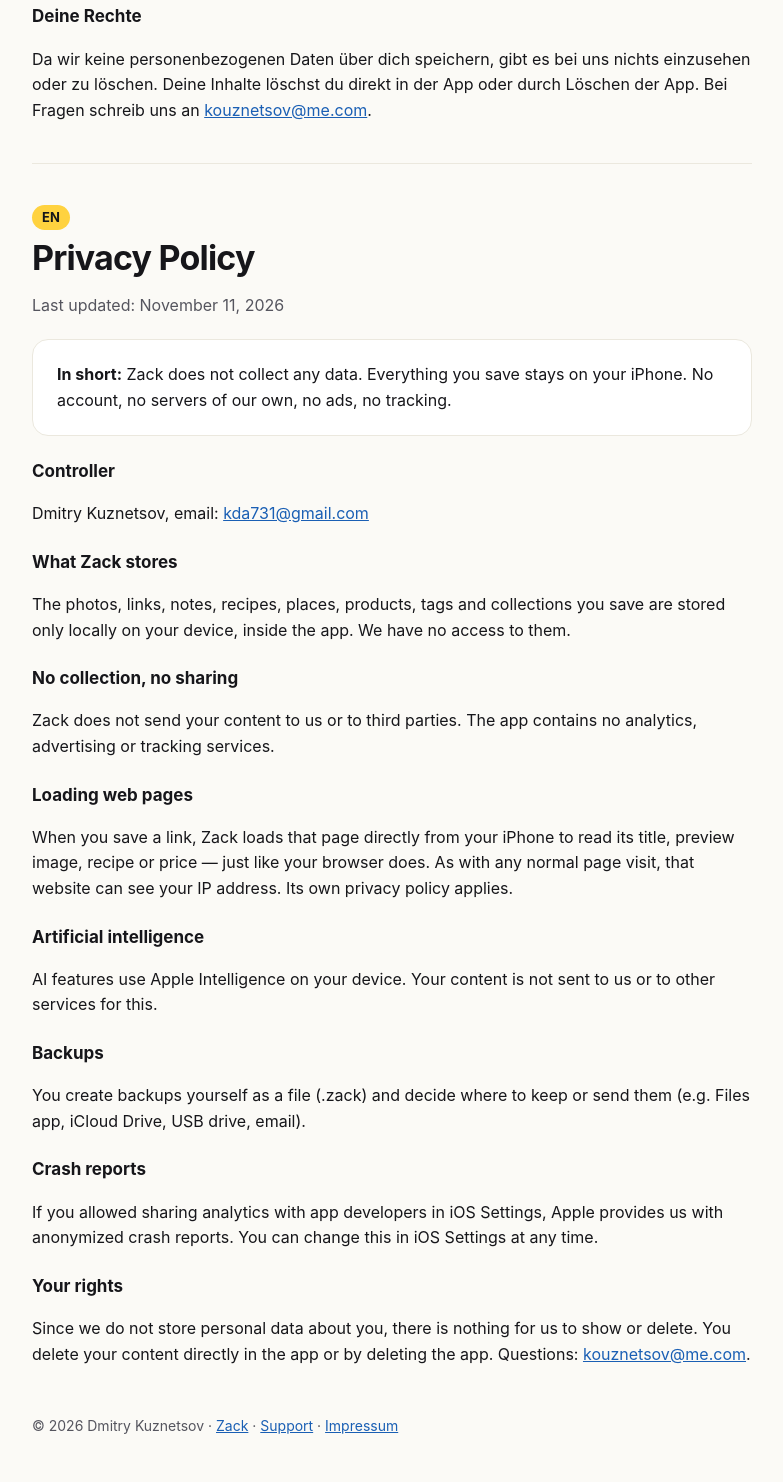
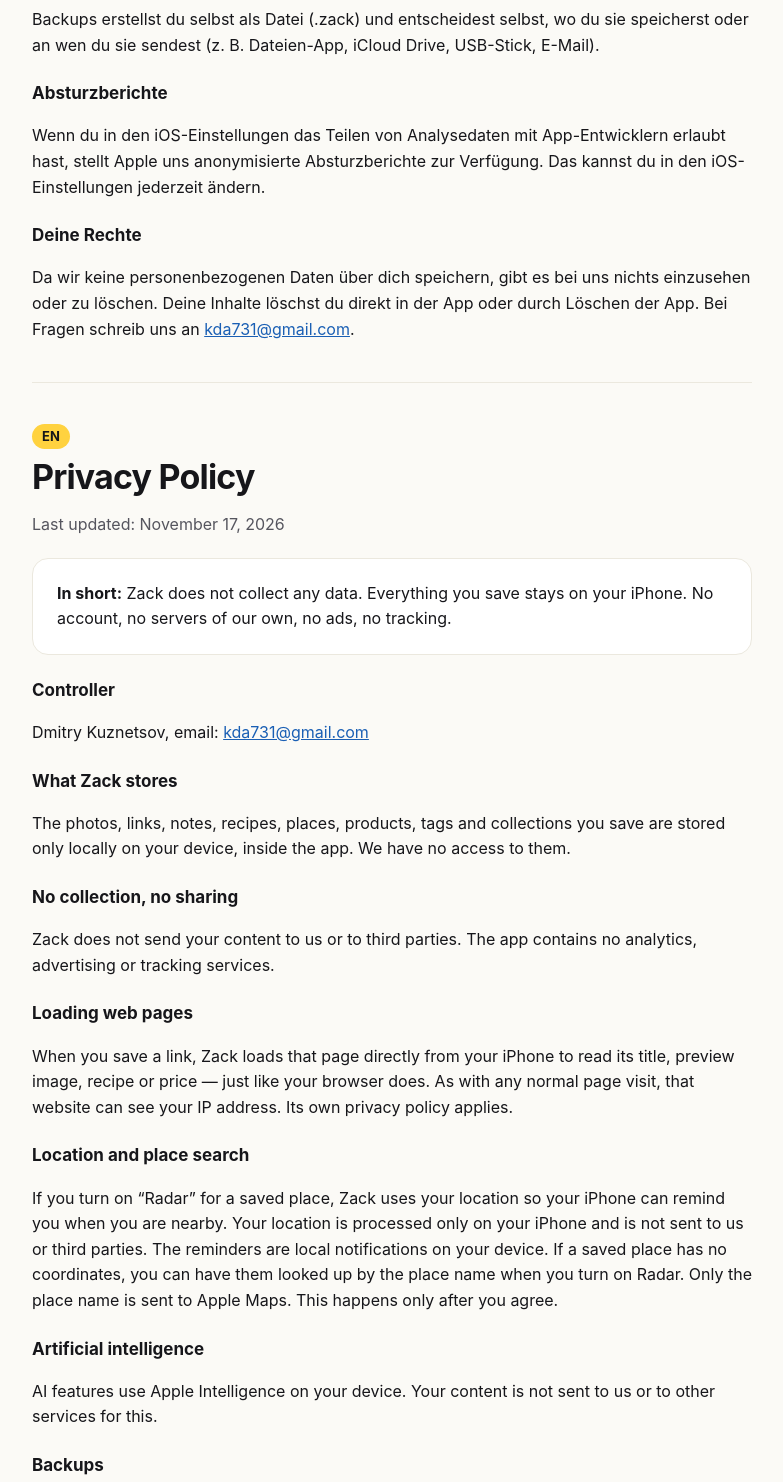
Before and after one commit to defo731/zack-app, a plain HTML site: page privacy.html in a window 1280 px wide. Shown: the part 1232-2714 px from the top of the page, without its empty margins (248-1031 px from the left). Drawn offline with Linux system fonts and the light colour scheme.

Commit message:
Update privacy.html

```diff
--- a/privacy.html
+++ b/privacy.html
@@ -17,7 +17,7 @@
 
 <span class="lang">DE</span>
 <h1>Datenschutzerklärung</h1>
-<p class="muted">Stand: 11. November 2026</p>
+<p class="muted">Stand: 17. November 2026</p>
 
 <div class="card"><strong>Kurz gesagt:</strong> Zack sammelt keine Daten. Alles, was du speicherst, bleibt auf deinem iPhone. Es gibt kein Konto, keine eigenen Server, keine Werbung und kein Tracking.</div>
 
@@ -33,6 +33,9 @@
 <h3>Abruf von Webseiten</h3>
 <p>Wenn du einen Link speicherst, ruft Zack diese Seite direkt von deinem iPhone ab, um Titel, Vorschaubild, Rezept- oder Preisangaben zu lesen – so wie dein Browser. Die jeweilige Website sieht dabei, wie bei jedem normalen Seitenaufruf, deine IP-Adresse. Für diese Websites gelten deren eigene Datenschutzerklärungen.</p>
 
+<h3>Standort und Ortssuche</h3>
+<p>Wenn du die Funktion „Radar“ für einen gespeicherten Ort einschaltest, nutzt Zack deinen Standort, damit dich dein iPhone erinnert, wenn du in der Nähe bist. Dein Standort wird nur auf deinem iPhone verarbeitet und nicht an uns oder Dritte gesendet. Die Erinnerungen sind lokale Mitteilungen auf deinem Gerät. Hat ein gespeicherter Ort keine Koordinaten, kannst du sie beim Einschalten von Radar über den Namen des Ortes suchen lassen. Dabei wird nur der Ortsname an Apple Karten gesendet. Das passiert erst, nachdem du zugestimmt hast.</p>
+
 <h3>Künstliche Intelligenz</h3>
 <p>Die KI-Funktionen nutzen Apple Intelligence direkt auf deinem Gerät. Inhalte werden dafür nicht an uns oder an andere Dienste gesendet.</p>
 
@@ -43,13 +46,13 @@
 <p>Wenn du in den iOS-Einstellungen das Teilen von Analysedaten mit App-Entwicklern erlaubt hast, stellt Apple uns anonymisierte Absturzberichte zur Verfügung. Das kannst du in den iOS-Einstellungen jederzeit ändern.</p>
 
 <h3>Deine Rechte</h3>
-<p>Da wir keine personenbezogenen Daten über dich speichern, gibt es bei uns nichts einzusehen oder zu löschen. Deine Inhalte löschst du direkt in der App oder durch Löschen der App. Bei Fragen schreib uns an <a href="mailto:kouznetsov@me.com">kouznetsov@me.com</a>.</p>
+<p>Da wir keine personenbezogenen Daten über dich speichern, gibt es bei uns nichts einzusehen oder zu löschen. Deine Inhalte löschst du direkt in der App oder durch Löschen der App. Bei Fragen schreib uns an <a href="mailto:kda731@gmail.com">kda731@gmail.com</a>.</p>
 
 <hr>
 
 <span class="lang">EN</span>
 <h1>Privacy Policy</h1>
-<p class="muted">Last updated: November 11, 2026</p>
+<p class="muted">Last updated: November 17, 2026</p>
 
 <div class="card"><strong>In short:</strong> Zack does not collect any data. Everything you save stays on your iPhone. No account, no servers of our own, no ads, no tracking.</div>
 
@@ -65,6 +68,9 @@
 <h3>Loading web pages</h3>
 <p>When you save a link, Zack loads that page directly from your iPhone to read its title, preview image, recipe or price — just like your browser does. As with any normal page visit, that website can see your IP address. Its own privacy policy applies.</p>
 
+<h3>Location and place search</h3>
+<p>If you turn on “Radar” for a saved place, Zack uses your location so your iPhone can remind you when you are nearby. Your location is processed only on your iPhone and is not sent to us or third parties. The reminders are local notifications on your device. If a saved place has no coordinates, you can have them looked up by the place name when you turn on Radar. Only the place name is sent to Apple Maps. This happens only after you agree.</p>
+
 <h3>Artificial intelligence</h3>
 <p>AI features use Apple Intelligence on your device. Your content is not sent to us or to other services for this.</p>
 
@@ -75,7 +81,7 @@
 <p>If you allowed sharing analytics with app developers in iOS Settings, Apple provides us with anonymized crash reports. You can change this in iOS Settings at any time.</p>
 
 <h3>Your rights</h3>
-<p>Since we do not store personal data about you, there is nothing for us to show or delete. You delete your content directly in the app or by deleting the app. Questions: <a href="mailto:kouznetsov@me.com">kouznetsov@me.com</a>.</p>
+<p>Since we do not store personal data about you, there is nothing for us to show or delete. You delete your content directly in the app or by deleting the app. Questions: <a href="mailto:kda731@gmail.com">kda731@gmail.com</a>.</p>
 
 <footer>© 2026 Dmitry Kuznetsov · <a href="./">Zack</a> · <a href="support.html">Support</a> · <a href="impressum.html">Impressum</a></footer>
 </div>
```
